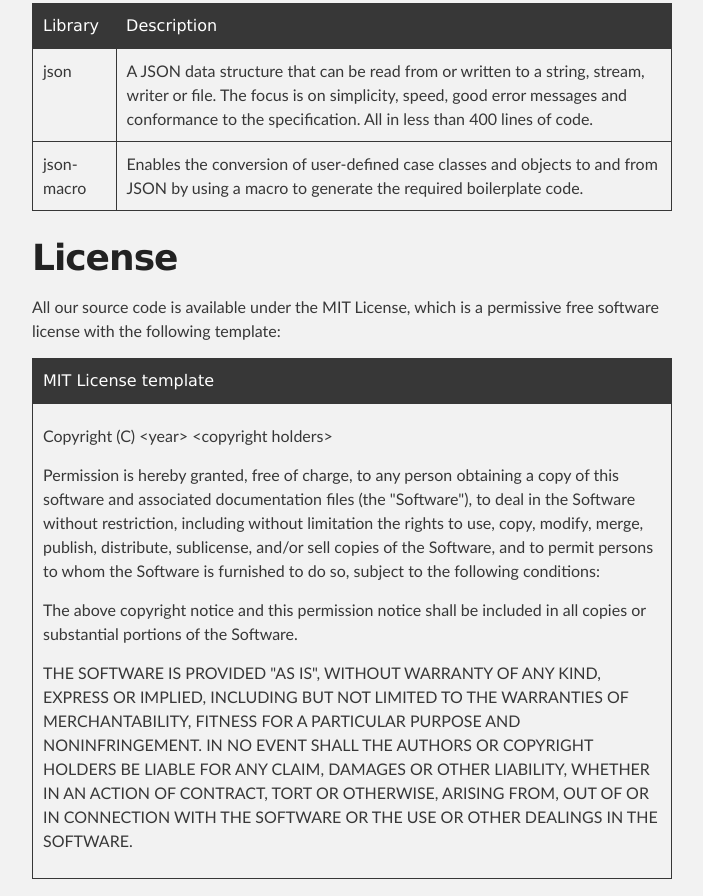
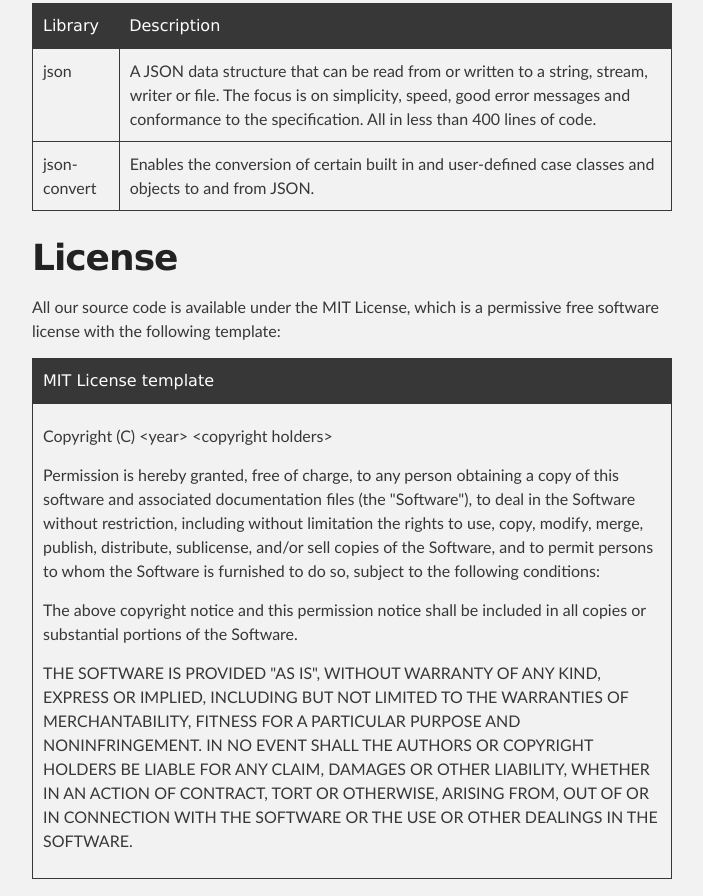
Before and after one commit to foundator/foundator.github.io, a plain HTML site: page index.html in a window 1280 px wide. Shown: the part 782-1678 px from the top of the page, without its empty margins (288-991 px from the left). Drawn offline with Linux system fonts and the light colour scheme.

Commit message:
Replace master branch with page content via GitHub

```diff
--- a/index.html
+++ b/index.html
@@ -56,8 +56,8 @@
 <td>A JSON data structure that can be read from or written to a string, stream, writer or file. The focus is on simplicity, speed, good error messages and conformance to the specification. All in less than 400 lines of code.</td>
 </tr>
 <tr>
-<td>json-macro</td>
-<td>Enables the conversion of user-defined case classes and objects to and from JSON by using a macro to generate the required boilerplate code.</td>
+<td>json-convert</td>
+<td>Enables the conversion of certain built in and user-defined case classes and objects to and from JSON.</td>
 </tr>
 </tbody>
 </table><h1>
```
Also changed, not shown: params.json (+1 -1 lines).
